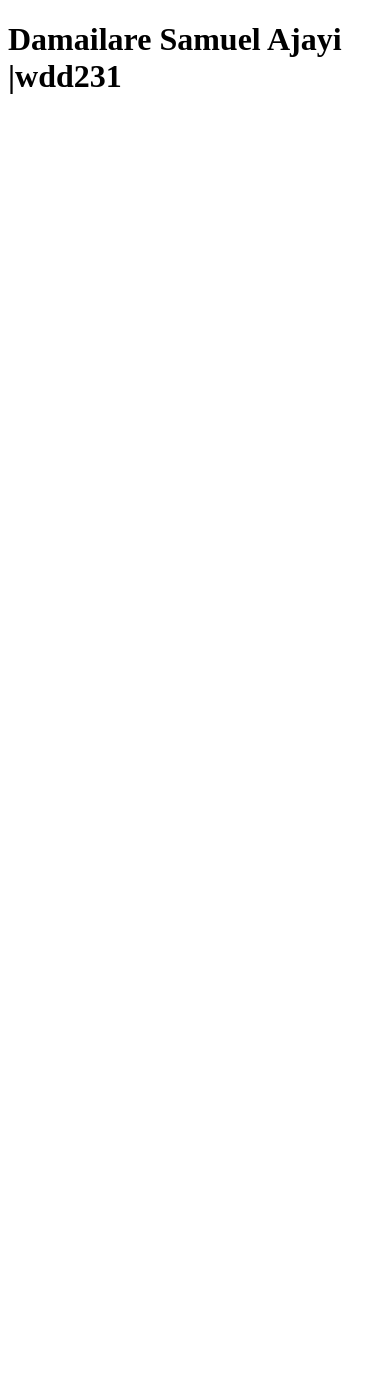
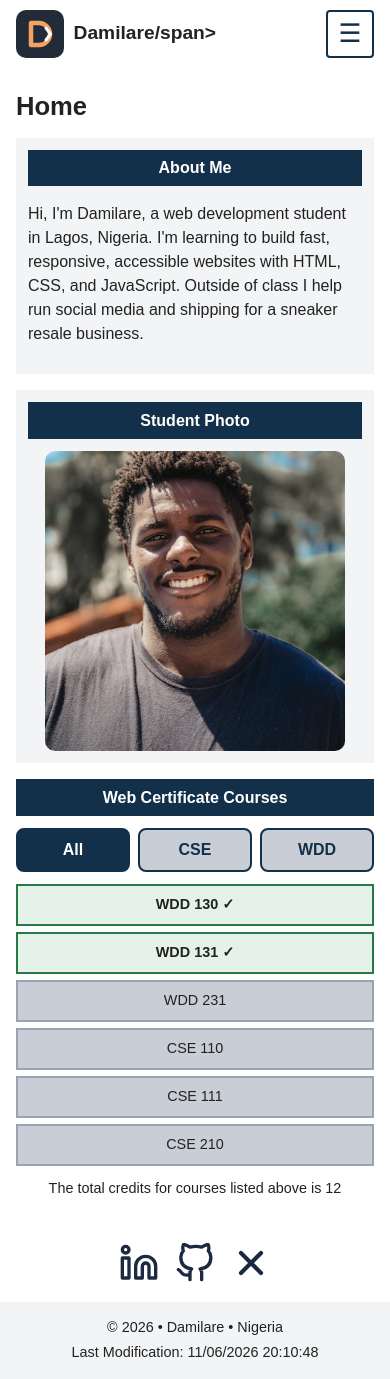
Before and after one commit to damie-aj95/wdd231, a plain HTML site: page index.html in a window 390 px wide. Before the commit the page ends 844 px from the top, so only its background shows below. Drawn offline with Linux system fonts and the light colour scheme.

Commit message:
create temple website structure with responsive navigation and styling Add W01 course home page with course filter and credits

```diff
--- /dev/null
+++ b/code-along-wk1/styles/base.css
@@ -0,0 +1,88 @@
+/*-------------Color Scheme--------
+terra catta #e87a5b
+deep slate blue #3d405b,
+*/
+
+/************* Site Wide ************/
+
+* {
+    font-family: "josefin Sans" sans-serif;
+    box-sizing: border-box;
+}
+
+/********** Header *******/
+header {
+    display: grid;
+    grid-template-columns: 24px auto 44px;
+    padding: 5px 0 5px 10px;
+    align-items: end;
+    border-bottom: solid 1px #ddd;
+    column-gap: 8px;
+}
+
+header img {
+     display: block;
+     width: 100%;
+     height: auto;
+     padding-bottom: 5px;
+}
+
+header span {
+    font-size: 1.2rem;
+    color: #3d405b;
+}
+
+/*********** Hamburger Navigation *****/
+.hamburger {
+    background: none;
+    border: none;
+    color: #3d405b;
+    cursor: pointer;
+    font-family: Verdana, Geneva, Tahoma, sans-serif;
+
+}
+
+.hamburger::before {
+    content: "\2630";
+}
+
+
+.hamburger.show::before {
+    content: "\00d7";
+
+}
+
+/***********Navigation************/
+.navigation {
+    display: none;
+}
+
+.navigation.show {
+    display: block;
+}
+
+.navigation ul {
+    list-style-type: none;
+    margin: 0;
+    padding: 0;
+}
+
+.navigation a {
+    display: block;
+    padding: .8rem 10px;
+    color: #3d405b;
+    text-decoration: none;
+    border-bottom: solid 1px #ddd;
+}
+
+.navigation li.current {
+    background-color: #eee;
+}
+
+.navigation a:hover {
+    background-color: #e87a5b;
+}
+
+h1 {
+    margin-left: 10px;
+}
--- a/index.html
+++ b/index.html
@@ -1,11 +1,74 @@
 <!DOCTYPE html>
 <html lang="en">
 <head>
-    <meta charset="UTF-8">
-    <meta name="viewport" content="width=h1, initial-scale=1.0">
-    <title>Document</title>
+  <meta charset="UTF-8">
+  <meta name="viewport" content="width=device-width, initial-scale=1">
+  <title>Dami | WDD 231 Home</title>
+  <meta name="description" content="Dami's WDD 231 home page with a filterable list of Web and Computer Programming certificate courses.">
+  <meta name="author" content="Dami">
+  <link rel="preconnect" href="https://fonts.googleapis.com">
+  <link rel="preconnect" href="https://fonts.gstatic.com" crossorigin>
+  <link href="https://fonts.googleapis.com/css2?family=Karla:wght@400;700&display=swap" rel="stylesheet">
+  <link rel="icon" href="images/logo.svg" type="image/svg+xml">
+  <link rel="stylesheet" href="styles/small.css">
+  <link rel="stylesheet" href="styles/larger.css">
+  <script src="scripts/navigation.js" defer></script>
+  <script src="scripts/date.js" defer></script>
+  <script src="scripts/course.js" defer></script>
 </head>
 <body>
-    <h1>Damailare Samuel Ajayi |wdd231</h1>
+  <header>
+    <div class="top">
+      <div class="brand">
+        <img src="images/logo.svg" alt="" width="48" height="48">
+        <span>Damilare/span>
+      </div>
+      <button id="menu-btn" type="button" aria-expanded="false" aria-controls="nav-menu" aria-label="Toggle menu">&#9776;</button>
+    </div>
+    <nav>
+      <ul id="nav-menu">
+        <li><a href="index.html" class="active" aria-current="page">Home</a></li>
+        <li><a href="#">Chamber Project</a></li>
+        <li><a href="#">Final Project</a></li>
+      </ul>
+    </nav>
+  </header>
+
+  <main>
+    <h1>Home</h1>
+
+    <section class="about">
+      <h2>About Me</h2>
+      <p>Hi, I'm Damilare, a web development student in Lagos, Nigeria. I'm learning to build fast, responsive, accessible websites with HTML, CSS, and JavaScript. Outside of class I help run social media and shipping for a sneaker resale business.</p>
+    </section>
+
+    <section class="photo">
+      <h2>Student Photo</h2>
+      <img src="images/dami.webp" alt="Portrait of Dami" width="300" height="300">
+    </section>
+
+    <section class="courses">
+      <h2>Web Certificate Courses</h2>
+      <div class="filters">
+        <button type="button" data-filter="all" class="active">All</button>
+        <button type="button" data-filter="CSE">CSE</button>
+        <button type="button" data-filter="WDD">WDD</button>
+      </div>
+      <div id="course-list"></div>
+      <p id="credits" aria-live="polite"></p>
+    </section>
+  </main>
+
+  <footer>
+    <div class="social">
+      <a href="https://www.linkedin.com/in/your-profile"><img src="images/linkedin.svg" alt="LinkedIn" width="40" height="40"></a>
+      <a href="https://github.com/your-username"><img src="images/github.svg" alt="GitHub" width="40" height="40"></a>
+      <a href="https://x.com/your-handle"><img src="images/x.svg" alt="X" width="40" height="40"></a>
+    </div>
+    <div class="info">
+      <p>&copy; <span id="year"></span> &bull; Damilare &bull; Nigeria</p>
+      <p>Last Modification: <span id="lastModified"></span></p>
+    </div>
+  </footer>
 </body>
 </html>
--- /dev/null
+++ b/scripts/course.js
@@ -0,0 +1,35 @@
+// Replace with the official array from Canvas, then set completed: true on yours.
+const courses = [
+  { subject: "WDD", number: 130, title: "Web Fundamentals", credits: 2, completed: true },
+  { subject: "WDD", number: 131, title: "Dynamic Web Fundamentals", credits: 2, completed: true },
+  { subject: "WDD", number: 231, title: "Frontend Web Development I", credits: 2, completed: false },
+  { subject: "CSE", number: 110, title: "Introduction to Programming", credits: 2, completed: false },
+  { subject: "CSE", number: 111, title: "Programming with Functions", credits: 2, completed: false },
+  { subject: "CSE", number: 210, title: "Programming with Classes", credits: 2, completed: false }
+];
+
+const list = document.querySelector("#course-list");
+const creditsEl = document.querySelector("#credits");
+const buttons = document.querySelectorAll(".filters button");
+
+function render(items) {
+  list.innerHTML = "";
+  items.forEach(c => {
+    const div = document.createElement("div");
+    div.className = "course" + (c.completed ? " completed" : "");
+    div.textContent = `${c.subject} ${c.number}`;
+    div.title = c.title;
+    list.appendChild(div);
+  });
+  const total = items.reduce((sum, c) => sum + c.credits, 0);
+  creditsEl.textContent = `The total credits for courses listed above is ${total}`;
+}
+
+buttons.forEach(b => b.addEventListener("click", () => {
+  buttons.forEach(x => x.classList.remove("active"));
+  b.classList.add("active");
+  const f = b.dataset.filter;
+  render(f === "all" ? courses : courses.filter(c => c.subject === f));
+}));
+
+render(courses);
--- /dev/null
+++ b/scripts/date.js
@@ -0,0 +1,2 @@
+document.querySelector("#year").textContent = new Date().getFullYear();
+document.querySelector("#lastModified").textContent = document.lastModified;
--- /dev/null
+++ b/scripts/navigation.js
@@ -0,0 +1,7 @@
+const btn = document.querySelector("#menu-btn");
+const menu = document.querySelector("#nav-menu");
+btn.addEventListener("click", () => {
+  const open = menu.classList.toggle("open");
+  btn.setAttribute("aria-expanded", open);
+  btn.innerHTML = open ? "&times;" : "&#9776;";
+});
--- /dev/null
+++ b/styles/small.css
@@ -0,0 +1,216 @@
+
+/* CSS Variables */
+:root {
+    --primary: #12304A;
+    --secondary: #D9A441;
+    --bg: #FFFFFF;
+    --text: #222222;
+    --panel: #F2F4F6;
+    --accent: #D9A441;
+    --done: #E5F2E9;
+    --done-border: #287A45;
+}
+/* General Styles */
+* {
+    box-sizing: border-box;
+}
+
+body {
+    margin: 0;
+    font-family: "Josefin Sans", sans-serif;
+    background: var(--bg);
+    color: var(--text);
+    line-height: 1.5;
+}
+
+/* Header */
+.top {
+    display: flex;
+    justify-content: space-between;
+    align-items: center;
+    padding: 0.6rem 1rem;
+}
+
+.brand {
+    display: flex;
+    align-items: center;
+    gap: 0.6rem;
+    font-weight: 700;
+    font-size: 1.2rem;
+}
+
+/* Mobile Menu Button */
+#menu-btn {
+    background: #ffffff;
+    border: 2px solid var(--primary);
+    color: var(--primary);
+    font-size: 1.6rem;
+    line-height: 1;
+    width: 3rem;
+    height: 3rem;
+    border-radius: 4px;
+    cursor: pointer;
+}
+
+/* Navigation */
+nav ul {
+    list-style: none;
+    margin: 0;
+    padding: 0;
+    display: none;
+}
+
+nav ul.open {
+    display: block;
+}
+
+nav a {
+    display: block;
+    padding: 0.8rem 1rem;
+    color: #ffffff;
+    background: var(--primary);
+    text-decoration: none;
+    font-weight: 700;
+    border-bottom: 1px solid #555555;
+}
+
+nav a:hover,
+nav a:focus {
+    background: #4a5668;
+}
+
+nav a.active {
+    background: #4a5668;
+    border-left: 5px solid var(--accent);
+}
+
+/* Main Content */
+main {
+    padding: 1rem;
+}
+
+h1 {
+    margin: 0.25rem 0 0.75rem;
+    font-size: 1.6rem;
+}
+
+h2 {
+    margin: 0 0 0.75rem;
+    padding: 0.4rem;
+    background: var(--primary);
+    color: #ffffff;
+    font-size: 1rem;
+    text-align: center;
+}
+
+/* Sections */
+section {
+    background: var(--panel);
+    padding: 0.75rem;
+    margin-bottom: 1rem;
+}
+
+/* Profile Photo */
+.photo img {
+    display: block;
+    width: 100%;
+    max-width: 300px;
+    aspect-ratio: 1;
+    height: auto;
+    object-fit: cover;
+    margin: 0 auto;
+    border-radius: 10px;
+}
+
+/* Course Section */
+.courses {
+    background: #ffffff;
+    padding: 0;
+}
+
+.filters {
+    display: flex;
+    gap: 0.5rem;
+    justify-content: center;
+    margin-bottom: 0.75rem;
+}
+
+.filters button {
+    flex: 1;
+    font: inherit;
+    font-weight: 700;
+    padding: 0.5rem;
+    border: 2px solid var(--primary);
+    background: #c9ced6;
+    color: var(--primary);
+    border-radius: 8px;
+    cursor: pointer;
+}
+
+.filters button:hover,
+.filters button:focus,
+.filters button.active {
+    background: var(--primary);
+    color: #ffffff;
+}
+
+/* Course List */
+#course-list {
+    display: grid;
+    grid-template-columns: 1fr;
+    gap: 0.4rem;
+}
+
+.course {
+    padding: 0.5rem;
+    text-align: center;
+    background: #c9ced6;
+    border: 2px solid #9aa3b0;
+    font-size: 0.9rem;
+}
+
+.course.completed {
+    background: var(--done);
+    border-color: var(--done-border);
+    font-weight: 700;
+}
+
+.course.completed::after {
+    content: " \2713";
+}
+
+/* Credit Total */
+#credits {
+    text-align: center;
+    font-size: 0.9rem;
+    margin: 0.75rem 0 0;
+}
+
+/* Footer */
+footer {
+    text-align: center;
+}
+
+.social {
+    display: flex;
+    justify-content: center;
+    gap: 1rem;
+    padding: 0.75rem;
+}
+
+.info {
+    background: var(--panel);
+    padding: 0.75rem;
+    font-size: 0.9rem;
+}
+
+.info p {
+    margin: 0.2rem 0;
+}
+
+/* Keyboard Focus */
+a:focus-visible,
+button:focus-visible {
+    outline: 3px solid var(--accent);
+    outline-offset: 3px;
+}
```
Also changed, not shown: code-along-wk1/index.html (added, +37 -0 lines), code-along-wk1/scripts/navigation.js (added, +9 -0 lines), code-along-wk1/styles/larger.css (added, +27 -0 lines), code-along-wk1/images/home.svg (added), code-along-wk1/styles/normalize.css (added), images/dami.webp (added), images/github.svg (added), images/linkedin.svg (added), images/logo.svg (added), images/x.svg (added), styles/larger.css (added).
